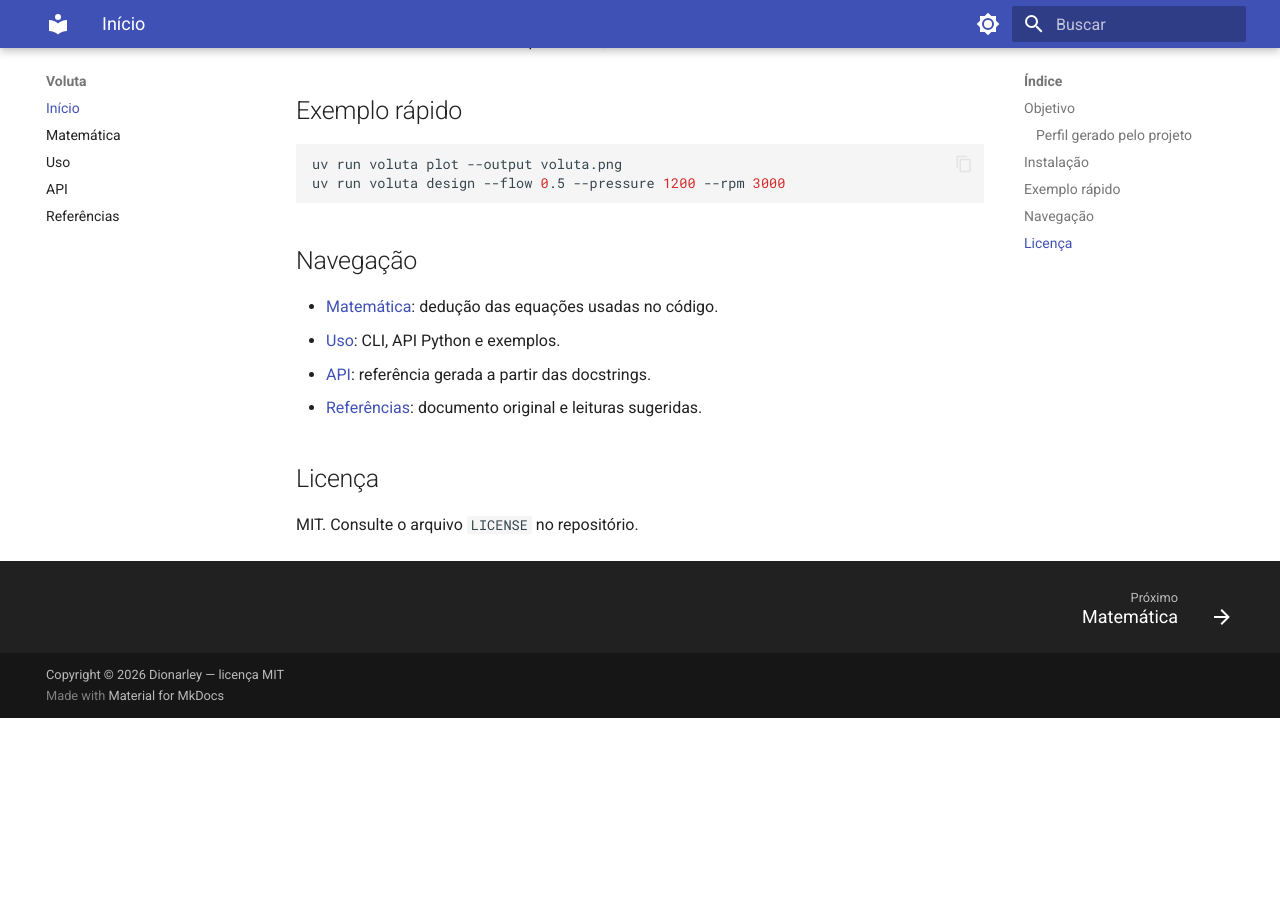
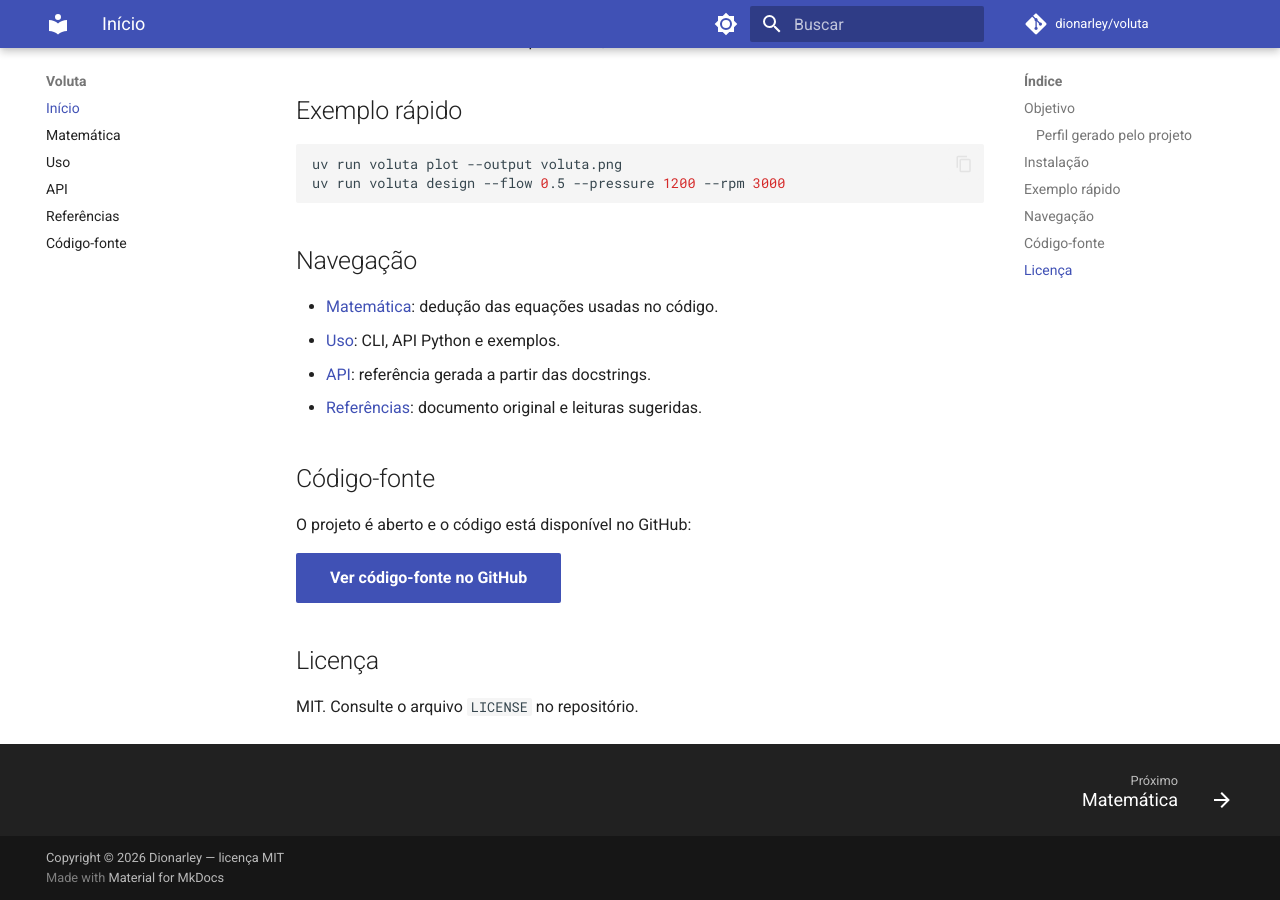
Before and after one commit to dionarley/voluta, an MkDocs documentation site: the page built from docs/index.md, in a window 1280 px wide and 900 px high, scrolled down 1833 px. Built offline with MkDocs 1.6.1 and Material for MkDocs 9.7.7, drawn with Linux system fonts in a browser that asks for light colours; comment, search, counter and statistics services are not loaded; before the commit the page ends 2551 px from its top, so only the background shows below that.

Commit message:
docs: adiciona link para o código-fonte na documentação

```diff
--- a/docs/index.md
+++ b/docs/index.md
@@ -44,6 +44,12 @@ uv run voluta design --flow 0.5 --pressure 1200 --rpm 3000
 - [API](api.md): referência gerada a partir das docstrings.
 - [Referências](referencias.md): documento original e leituras sugeridas.
 
+## Código-fonte
+
+O projeto é aberto e o código está disponível no GitHub:
+
+[Ver código-fonte no GitHub](https://github.com/dionarley/voluta){ .md-button .md-button--primary }
+
 ## Licença
 
 MIT. Consulte o arquivo `LICENSE` no repositório.
--- a/mkdocs.yml
+++ b/mkdocs.yml
@@ -2,6 +2,9 @@ site_name: Voluta
 site_description: Matemática e geometria de sopradores centrífugos com Python.
 site_url: https://dionarley.github.io/voluta/
 site_author: Dionarley
+repo_url: https://github.com/dionarley/voluta
+repo_name: dionarley/voluta
+edit_uri: edit/main/docs/
 copyright: Copyright &copy; 2026 Dionarley — licença MIT
 
 theme:
@@ -21,6 +24,8 @@ theme:
         icon: material/brightness-4
         name: Mudar para tema claro
   features:
+    - content.action.edit
+    - content.action.view
     - content.code.copy
     - navigation.footer
     - navigation.sections
@@ -34,6 +39,7 @@ nav:
   - Uso: uso.md
   - API: api.md
   - Referências: referencias.md
+  - Código-fonte: https://github.com/dionarley/voluta
 
 plugins:
   - search
```
Also changed, not shown: README.md (+1 -0 lines).
